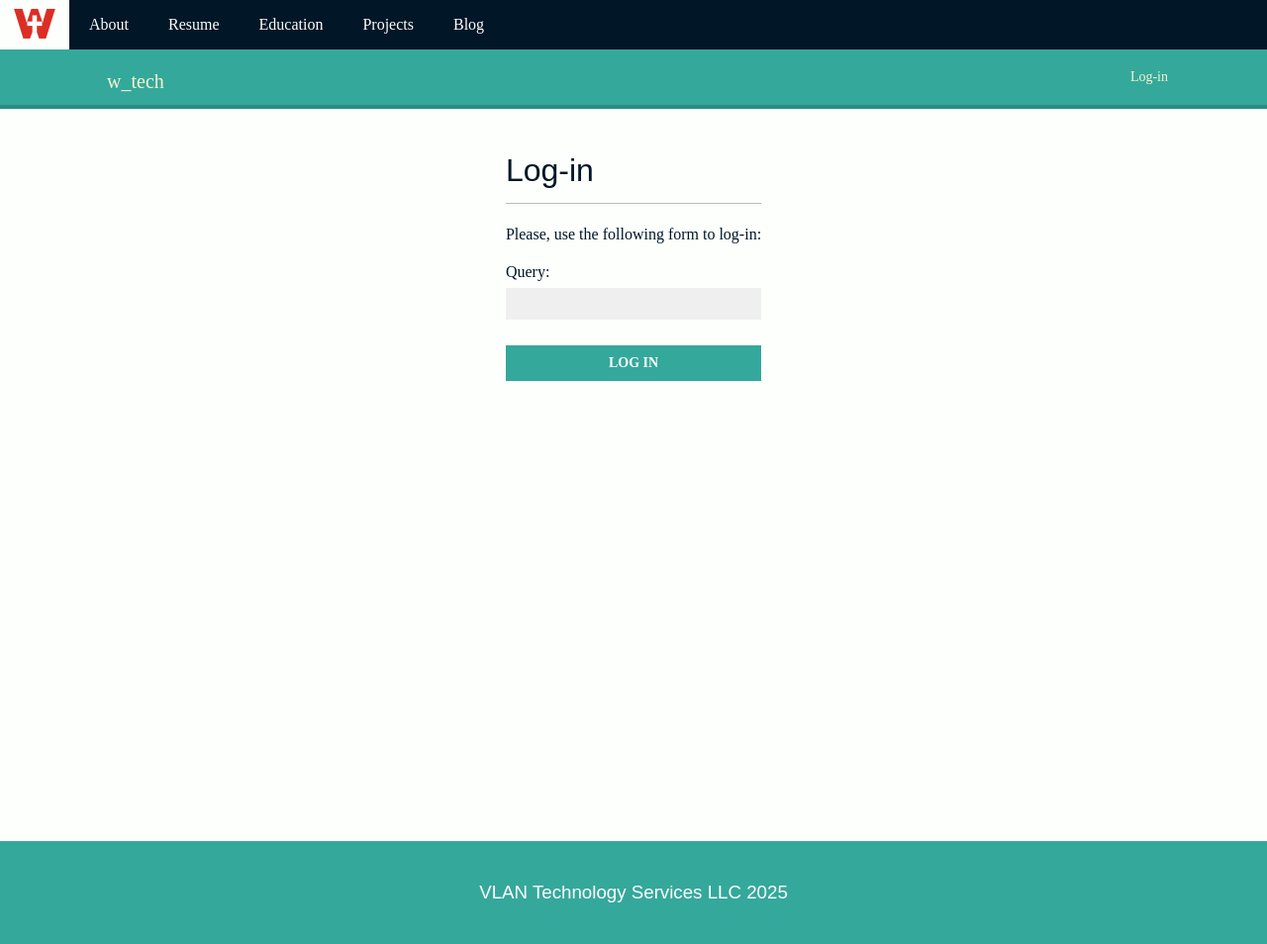
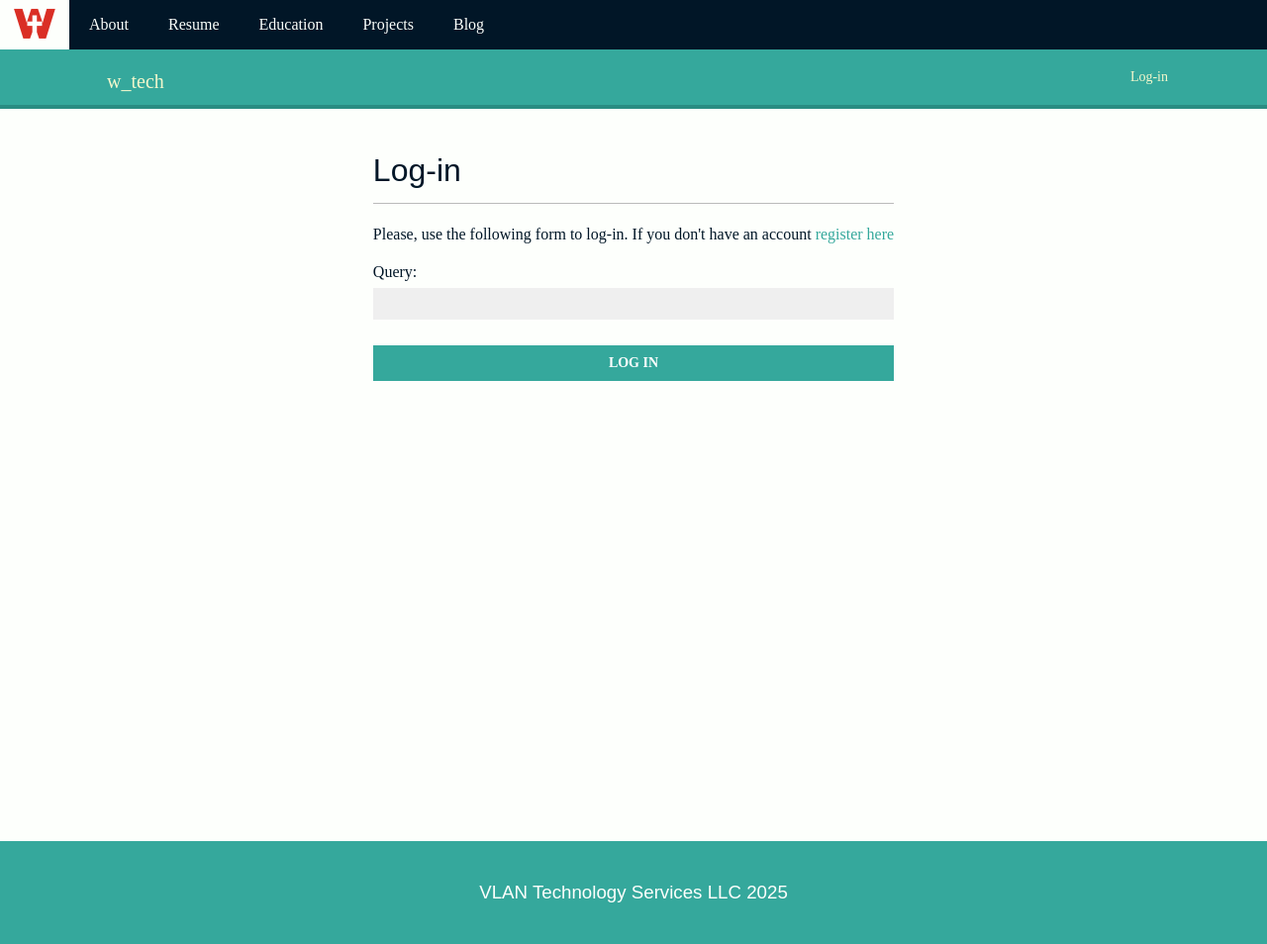
Before and after one commit to wielandtech/w_tech, a Django app: template wielandtech/account/templates/account/login.html in a window 1280 px wide. Shown: the whole page at 99% size. Run offline with Django 5.2, Linux system fonts and the light colour scheme; the template is opened without the code that fills it, so the values that code supplies are empty; some web fonts are replaced.

Commit message:
add account registration

```diff
--- a/wielandtech/account/templates/account/login.html
+++ b/wielandtech/account/templates/account/login.html
@@ -2,7 +2,10 @@
 {% block title %}Log-in{% endblock %}
 {% block account_content %}
     <h1>Log-in</h1>
-    <p>Please, use the following form to log-in:</p>
+    <p>
+        Please, use the following form to log-in.
+        If you don't have an account <a href="{% url "register" %}">register here</a>
+    </p>
     <form method="post">
         {{ form.as_p }}
         {% csrf_token %}
```
